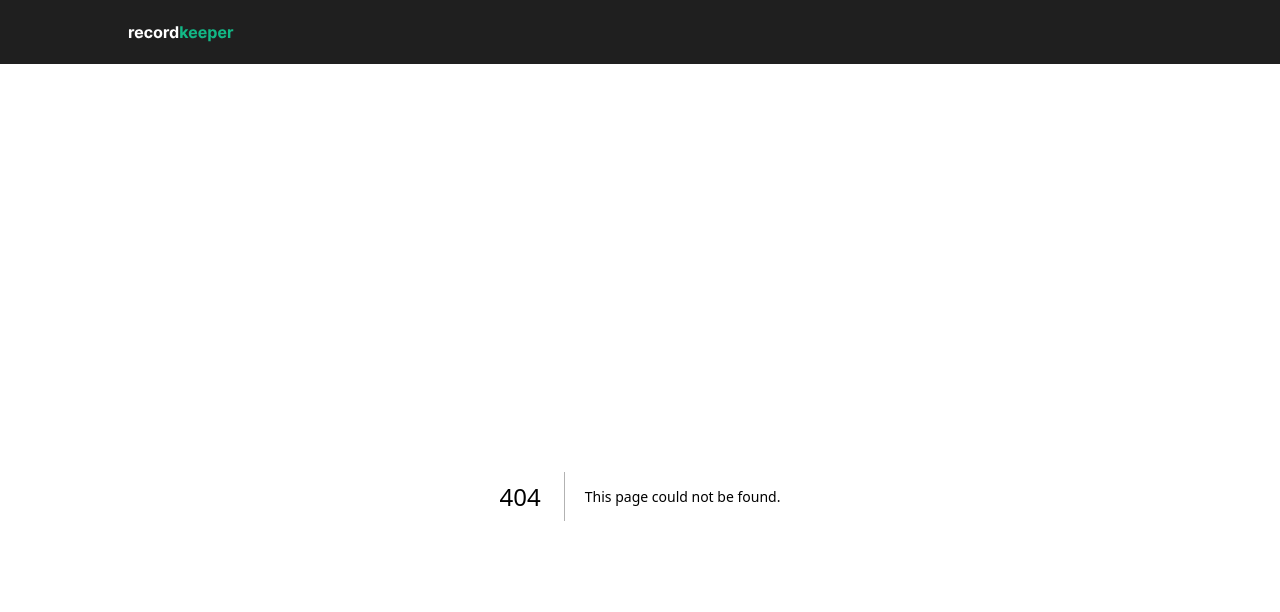
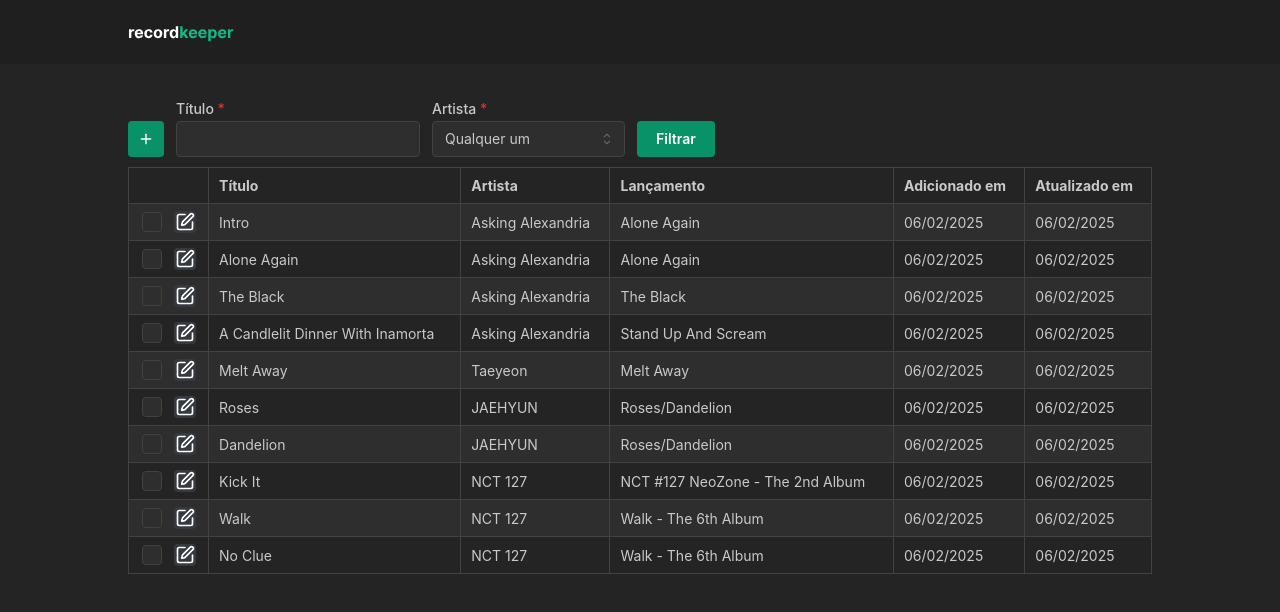
Before and after one commit to wendell-kenneddy/record-keeper-editor, a Next.js app: page /editor/songs in a window 1280 px wide. Before the commit this address had no page. Shown: the top 612 px of the page. Built offline with nearby package versions, Linux system fonts and the light colour scheme.

Commit message:
feat(pages): add songs page

```diff
--- /dev/null
+++ b/src/app/editor/songs/page.tsx
@@ -0,0 +1,16 @@
+import { SongsPageContent } from "@/components/songs-page-content";
+import { mockSongs } from "@/data/mockData";
+import { Stack } from "@mantine/core";
+import { Metadata } from "next";
+
+export const metadata: Metadata = {
+  title: "Record Keeper Editor | Músicas",
+};
+
+export default async function SongsPage() {
+  return (
+    <Stack component="main" align="flex-start" gap="xs">
+      <SongsPageContent songs={mockSongs} />
+    </Stack>
+  );
+}
```
